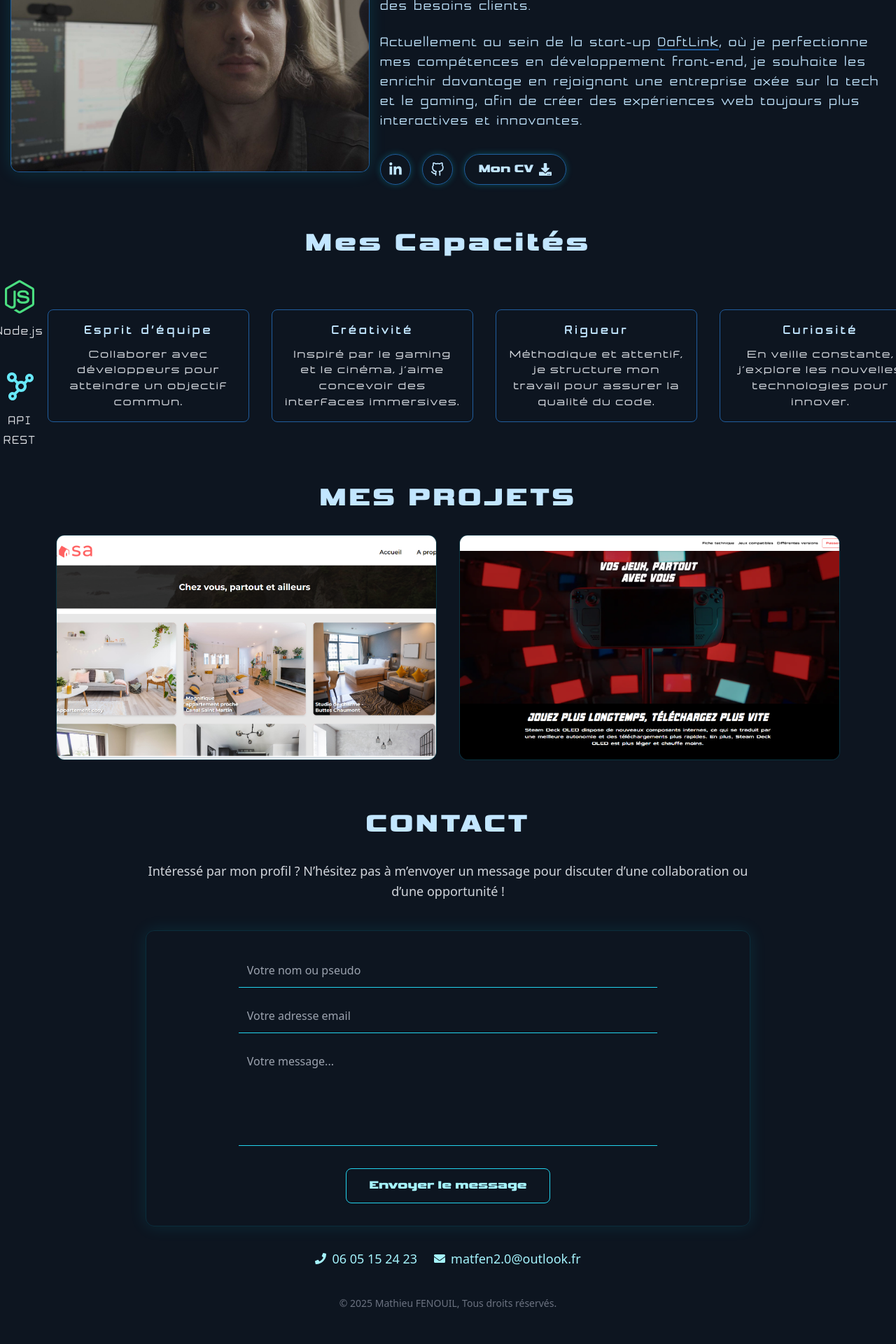
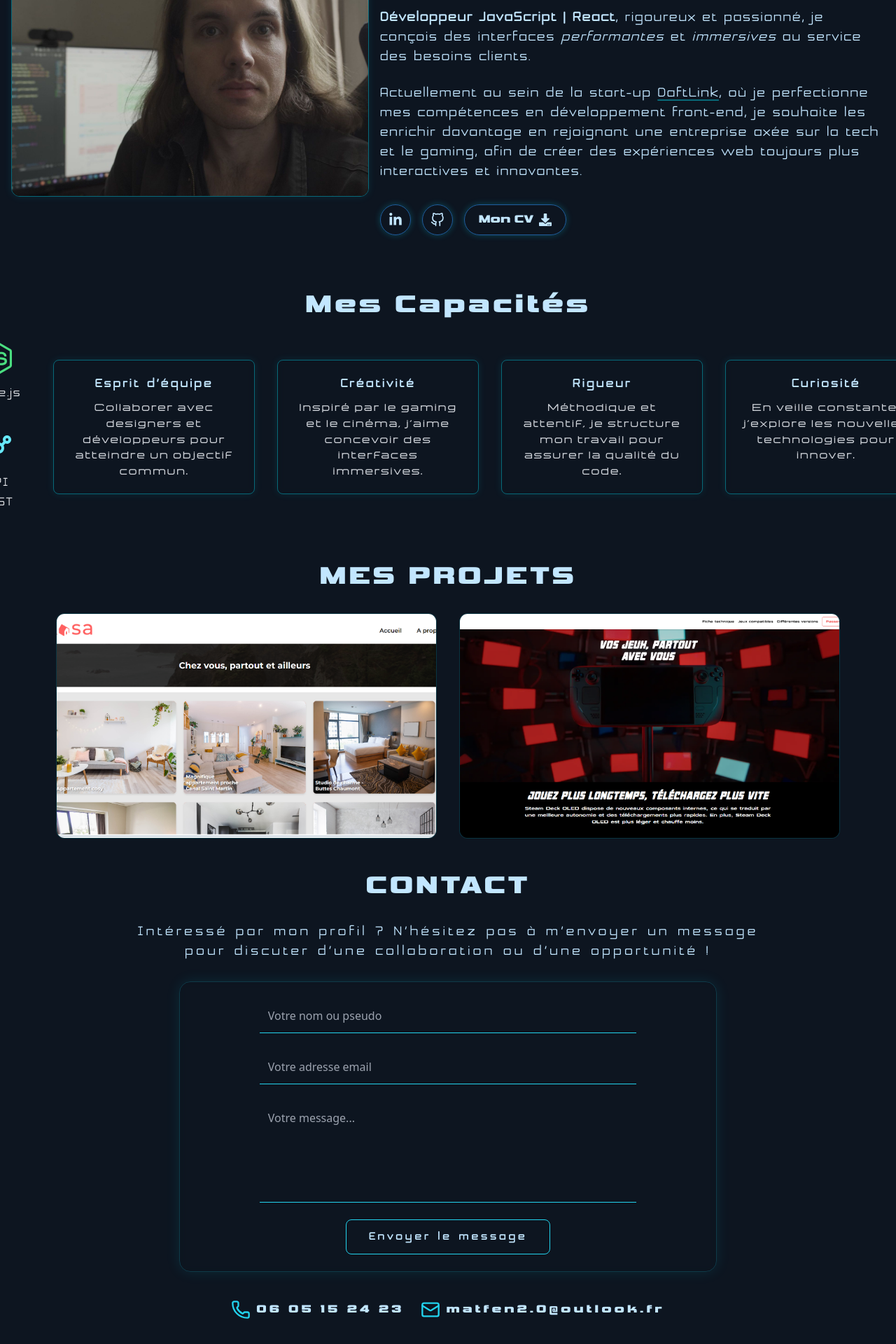
Before and after one commit to Matfen2/portfolio-mathieu-fenouil, a React (Create React App) app: page / in a window 1280 px wide. Shown: the part 300-2220 px from the top of the page at 70% size. Before the commit the page ends 2188 px from the top, so only its background shows below. Built offline with nearby package versions, Linux system fonts and the light colour scheme.

Commit message:
Update Style
- Modify style of Capacities.jsx, Contact.jsx and Navbar.jsx

```diff
--- a/package.json
+++ b/package.json
@@ -3,6 +3,7 @@
   "version": "0.1.0",
   "private": true,
   "dependencies": {
+    "@emailjs/browser": "^4.4.1",
     "@emotion/react": "^11.14.0",
     "@emotion/styled": "^11.14.1",
     "@mui/icons-material": "^7.3.4",
@@ -13,6 +14,7 @@
     "@testing-library/user-event": "^13.5.0",
     "emailjs-com": "^3.2.0",
     "framer-motion": "^12.23.24",
+    "lucide-react": "^0.545.0",
     "react": "^19.2.0",
     "react-dom": "^19.2.0",
     "react-icons": "^5.5.0",
--- a/src/index.css
+++ b/src/index.css
@@ -7,6 +7,7 @@
   --uielements: #0D2847;
   --border: #205D9E;
   --text: #C2E6FF;
+  --tron: rgba(0, 229, 255, 0.4);
 }
 
 @font-face {
@@ -33,24 +34,3 @@ body {
     padding: 0;
     background: var(--background) ;
 }
-
-/* Header */
-/* --- Effet machine à écrire sur le nom --- */
-.typewriter {
-  overflow: hidden;
-  white-space: nowrap;
-  border-right: 3px solid var(--text);
-  width: 0;
-  animation:
-    typing 1.2s steps(20, end) forwards,
-    blink 0.7s infinite;
-}
-
-@keyframes typing {
-  from { width: 0 }
-  to   { width: 86% }
-}
-
-@keyframes blink {
-  50% { border-color: transparent }
-}
--- a/src/sections/Capacities.jsx
+++ b/src/sections/Capacities.jsx
@@ -21,11 +21,11 @@ const fadeRight = {
 
 export default function Capacities() {
   return (
-    <section id="capacities-section" className="pt-8 pb-4 text-gray-200">
+    <section id="capacities-section" className="pt-12 pb-10 text-gray-200">
       <div className="mx-auto px-6 text-center">
         {/* Titre */}
         <h2
-          className="text-4xl font-bold mb-8"
+          className="text-3xl md:text-4xl font-bold mb-8"
           style={{
             fontFamily: "Vipnagorgialla",
             color: "var(--text)",
@@ -35,112 +35,95 @@ export default function Capacities() {
           Mes Capacités
         </h2>
 
-        {/* Conteneur principal CENTRÃ‰ */}
-        <div className="flex flex-col lg:flex-row justify-center items-center gap-10">
-          {/* --- GAUCHE : compÃ©tences techniques (2 par ligne) --- */}
+        {/* Conteneur principal responsive */}
+        <div className="flex flex-col lg:flex-row justify-center items-center gap-12 lg:gap-20">
+          {/* --- GAUCHE : Compétences techniques --- */}
           <motion.div
             variants={fadeLeft}
             initial="hidden"
             whileInView="visible"
             viewport={{ once: true }}
-            className="grid grid-cols-2 gap-x-16 gap-y-10 justify-items-center"
+            className="grid grid-cols-2 sm:grid-cols-2 gap-x-10 gap-y-10 justify-items-center"
           >
-            {/* React */}
+            {[
+              { Icon: FaReact, color: "text-cyan-400", label: "React.js" },
+              { Icon: FaNodeJs, color: "text-green-400", label: "Node.js" },
+              { Icon: SiTailwindcss, color: "text-sky-400", label: "Tailwind CSS" },
+              { Icon: BiNetworkChart, color: "text-cyan-300", label: "API REST" },
+            ].map(({ Icon, color, label }, i) => (
               <motion.div
+                key={i}
                 className="flex flex-col items-center"
                 variants={iconVariants}
                 initial="initial"
                 animate="pulse"
                 whileHover="hover"
               >
-              <FaReact className="text-5xl text-cyan-400" />
-              <p className="mt-3 text-lg font-medium" style={{ fontFamily: "Honor", letterSpacing: "1.5px" }}>React.js</p>
+                <Icon className={`text-5xl ${color}`} />
+                <p
+                  className="mt-3 text-lg font-medium"
+                  style={{
+                    fontFamily: "Honor",
+                    letterSpacing: "1.5px",
+                  }}
+                >
+                  {label}
+                </p>
+              </motion.div>
+            ))}
           </motion.div>
 
-            {/* Node.js */}
-            <motion.div
-              className="flex flex-col items-center"
-              variants={iconVariants}
-              initial="initial"
-              animate="pulse"
-              whileHover="hover"
-            >
-              <FaNodeJs className="text-5xl text-green-400" />
-              <p className="mt-3 text-lg font-medium" style={{ fontFamily: "Honor", letterSpacing: "1.5px" }}>Node.js</p>
-            </motion.div>
-
-            {/* Tailwind CSS */}
-            <motion.div
-              className="flex flex-col items-center"
-              variants={iconVariants}
-              initial="initial"
-              animate="pulse"
-              whileHover="hover"
-            >
-              <SiTailwindcss className="text-5xl text-sky-400" />
-              <p className="mt-3 text-lg font-medium" style={{ fontFamily: "Honor", letterSpacing: "1.5px" }}>Tailwind CSS</p>
-            </motion.div>
-
-            {/* API REST */}
-            <motion.div
-              className="flex flex-col items-center"
-              variants={iconVariants}
-              initial="initial"
-              animate="pulse"
-              whileHover="hover"
-            >
-              <BiNetworkChart className="text-5xl text-cyan-300" />
-              <p className="mt-3 text-lg font-medium" style={{ fontFamily: "Honor", letterSpacing: "1.5px" }}>API REST</p>
-            </motion.div>
-          </motion.div>
-
-          {/* --- DROITE : capacités humaines (4 en ligne) --- */}
+          {/* --- DROITE : Capacités humaines --- */}
           <motion.div
             variants={fadeRight}
             initial="hidden"
             whileInView="visible"
             viewport={{ once: true }}
-            className="flex flex-nowrap justify-center items-stretch gap-8"
+            className="grid grid-cols-1 sm:grid-cols-2 lg:flex lg:flex-nowrap justify-center items-stretch gap-6 md:gap-8"
           >
-            {/* Esprit d’équipe */}
-            <div className="rounded-lg w-72 p-4 items-center border border-[var(--border)] text-[var(--text)]">
-              <h4 className="text-cyan-300 text-lg font-semibold mb-2" style={{ fontFamily: "Honor", color: "var(--text)", letterSpacing: "4px"}}>
-                Esprit d’équipe
+            {[
+              {
+                title: "Esprit d’équipe",
+                text: "Collaborer avec designers et développeurs pour atteindre un objectif commun.",
+              },
+              {
+                title: "Créativité",
+                text: "Inspiré par le gaming et le cinéma, j’aime concevoir des interfaces immersives.",
+              },
+              {
+                title: "Rigueur",
+                text: "Méthodique et attentif, je structure mon travail pour assurer la qualité du code.",
+              },
+              {
+                title: "Curiosité",
+                text: "En veille constante, j’explore les nouvelles technologies pour innover.",
+              },
+            ].map(({ title, text }, i) => (
+              <div
+                key={i}
+                className="rounded-lg w-full sm:w-72 p-5 border shadow-[0_0_12px_rgba(0,229,255,0.1)] backdrop-blur-sm" style={{ borderColor: "var(--tron)"}}
+              >
+                <h4
+                  className="text-cyan-300 text-lg font-semibold mb-2"
+                  style={{
+                    fontFamily: "Honor",
+                    color: "var(--text)",
+                    letterSpacing: "3px",
+                  }}
+                >
+                  {title}
                 </h4>
-              <p className="text-gray-300 text-sm leading-relaxed" style={{ fontFamily: "Techovier", letterSpacing: "1.6px" }}>
-                Collaborer avec développeurs pour atteindre un objectif commun.
+                <p
+                  className="text-gray-300 text-sm leading-relaxed"
+                  style={{
+                    fontFamily: "Techovier",
+                    letterSpacing: "1.6px",
+                  }}
+                >
+                  {text}
                 </p>
               </div>
-
-            {/* Créativité */}
-            <div className="rounded-lg w-72 p-4 border border-[var(--border)] text-[var(--text)]">
-              <h4 className="text-cyan-300 text-lg font-semibold mb-2" style={{ fontFamily: "Honor", color: "var(--text)", letterSpacing: "4px"}}>
-                Créativité
-              </h4>
-              <p className="text-gray-300 text-sm leading-relaxed" style={{ fontFamily: "Techovier", letterSpacing: "1.6px" }}>
-                Inspiré par le gaming et le cinéma, j'aime concevoir des interfaces immersives.
-              </p>
-            </div>
-
-            {/* Rigueur */}
-            <div className="rounded-lg w-72 p-4 border border-[var(--border)] text-[var(--text)]">
-              <h4 className="text-cyan-300 text-lg font-semibold mb-2" style={{ fontFamily: "Honor", color: "var(--text)", letterSpacing: "4px"}}>
-                Rigueur
-              </h4>
-              <p className="text-gray-300 text-sm leading-relaxed" style={{ fontFamily: "Techovier", letterSpacing: "1.5px" }}>
-                Méthodique et attentif, je structure mon travail pour assurer la qualité du code.
-              </p>
-            </div>
-
-            {/* Curiosité */}
-            <div className="rounded-lg w-72 p-4 border border-[var(--border)] text-[var(--text)]">
-              <h4 className="text-cyan-300 text-lg font-semibold mb-2" style={{ fontFamily: "Honor", color: "var(--text)", letterSpacing: "4px"}}>
-                Curiosité
-              </h4>
-              <p className="text-gray-300 text-sm leading-relaxed" style={{ fontFamily: "Techovier", letterSpacing: "1.5px" }}>
-                En veille constante, j'explore les nouvelles technologies pour innover.
-              </p>
-            </div>
+            ))}
           </motion.div>
         </div>
       </div>
--- a/src/sections/Contact.jsx
+++ b/src/sections/Contact.jsx
@@ -1,137 +1,121 @@
-import { useState } from "react";
-import { FaEnvelope, FaPhone, FaCheckCircle } from "react-icons/fa";
-import emailjs from "emailjs-com";
+import React, { useRef, useState } from "react";
+import emailjs from "@emailjs/browser";
+import { Mail, Phone } from "lucide-react";
 
 export default function Contact() {
-  const [formData, setFormData] = useState({ name: "", email: "", message: "" });
-  const [alert, setAlert] = useState("");
-  const [sent, setSent] = useState(false);
-  const [showCheck, setShowCheck] = useState(false);
+  const form = useRef();
+  const [isSent, setIsSent] = useState(false);
+  const [formData, setFormData] = useState({
+    name: "",
+    email: "",
+    message: "",
+  });
 
   const handleChange = (e) => {
     const { name, value } = e.target;
     setFormData((prev) => ({ ...prev, [name]: value }));
   };
 
-  const handleSubmit = (e) => {
+  const sendEmail = (e) => {
     e.preventDefault();
 
-    if (!formData.name || !formData.email || !formData.message) {
-      setAlert("⚠️ Veuillez remplir tous les champs !");
-      setTimeout(() => setAlert(""), 3000);
-      return;
-    }
-
     emailjs
-      .send(
-        "service_8jzgjp7", // Service ID
-        "template_868bj3n", // Template ID
-        {
-          from_name: formData.name,
-          from_email: formData.email,
-          message: formData.message,
-        },
-        "ppb_C3RYNt0Yrczm0" // Public Key
+      .sendForm(
+        "service_8jzgjp7", // Ton Service ID
+        "template_868bj3n", // Ton Template ID
+        form.current,
+        "ppb_C3RYNt0Yrczm0" // Ta Public Key
       )
       .then(
         () => {
-          setAlert("✅ Message envoyé avec succès !");
+          setIsSent(true);
           setFormData({ name: "", email: "", message: "" });
-          setSent(true);
-          setShowCheck(true);
-          setTimeout(() => {
-            setAlert("");
-            setSent(false);
-            setShowCheck(false);
-          }, 3000);
+          setTimeout(() => setIsSent(false), 4000);
         },
         (error) => {
-          console.error("FAILED...", error.text);
-          setAlert("❌ Une erreur est survenue, réessayez plus tard.");
-          setTimeout(() => setAlert(""), 3000);
+          console.error("Erreur lors de l'envoi :", error);
         }
       );
   };
 
   return (
     <section
-      id="contact-section"
-      className="pt-8 pb-4 text-gray-200 relative overflow-hidden"
+      id="contact"
+      className="pt-8 pb-4 bg-transparent text-[var(--text)] text-center"
     >
-      {/* ✅ Effet lumineux Tron */}
-      {sent && (
-        <div className="absolute inset-0 bg-cyan-400/10 blur-3xl animate-pulse"></div>
-      )}
-
-      {/* ✅ Icône Check animée */}
-      {showCheck && (
-        <div className="absolute inset-0 flex items-center justify-center z-20">
-          <FaCheckCircle
-            className="text-cyan-400 text-6xl animate-[tronPulse_1.2s_ease-in-out]"
-            style={{ filter: "drop-shadow(0 0 20px rgba(0,255,255,0.8))" }}
-          />
-        </div>
-      )}
-
-      {/* ✅ Animation personnalisée */}
-      <style>
-        {`
-          @keyframes tronPulse {
-            0% { transform: scale(0.5); opacity: 0; }
-            50% { transform: scale(1.4); opacity: 1; }
-            100% { transform: scale(1); opacity: 0; }
-          }
-        `}
-      </style>
-
-      <div className="max-w-4xl mx-auto mt-6 px-4 text-center relative z-10">
-        <h2 className="text-4xl font-bold text-cyan-400 mb-8" style={{ fontFamily: "Vipnagorgialla", color: "var(--text)", letterSpacing: "4px"}}>
+      <h2 className="text-4xl font-bold mb-8 text-center"
+          style={{ fontFamily: "Vipnagorgialla", color: "var(--text)", letterSpacing: "4px"}}>
         CONTACT
       </h2>
 
-        <p className="text-lg mb-10 leading-relaxed text-gray-300">
+      <p className="max-w-4xl mx-auto mb-7 text-gray-300 text-xl" style={{ fontFamily: "Honor", color: "var(--text)", letterSpacing: "4px"}}>
         Intéressé par mon profil ? N’hésitez pas à m’envoyer un message pour
         discuter d’une collaboration ou d’une opportunité !
       </p>
 
-        {/* ✅ Message d’alerte */}
-        {alert && (
-          <div className="mb-6 text-cyan-300 font-semibold border border-cyan-500/40 py-3 rounded-lg shadow-[0_0_20px_rgba(0,229,255,0.2)] transition-opacity duration-700">
-            {alert}
+      <div className="max-w-3xl mx-auto p-6 rounded-2xl border border-cyan-400/20 shadow-[0_0_20px_rgba(0,229,255,0.1)] backdrop-blur-sm">
+        <form ref={form} onSubmit={sendEmail} className="flex flex-col items-center space-y-6">
+          <input
+            type="text"
+            name="name"
+            placeholder="Votre nom ou pseudo"
+            value={formData.name}
+            onChange={handleChange}
+            required
+            className="w-full md:w-3/4 p-3 bg-transparent text-[var(--text)] placeholder-gray-400 border-b border-cyan-400 focus:outline-none focus:border-cyan-300 transition-all duration-300 focus:shadow-[0_0_10px_rgba(0,229,255,0.3)]"
+          />
+
+          <input
+            type="email"
+            name="email"
+            placeholder="Votre adresse email"
+            value={formData.email}
+            onChange={handleChange}
+            required
+            className="w-full md:w-3/4 p-3 bg-transparent text-[var(--text)] placeholder-gray-400 border-b border-cyan-400 focus:outline-none focus:border-cyan-300 transition-all duration-300 focus:shadow-[0_0_10px_rgba(0,229,255,0.3)]"
+          />
+
+          <textarea
+            name="message"
+            placeholder="Votre message..."
+            rows="5"
+            value={formData.message}
+            onChange={handleChange}
+            required
+            className="w-full md:w-3/4 p-3 bg-transparent text-[var(--text)] placeholder-gray-400 border-b border-cyan-400 focus:outline-none focus:border-cyan-300 transition-all duration-300 focus:shadow-[0_0_10px_rgba(0,229,255,0.3)] resize-none"
+          />
+
+          <button
+            type="submit"
+            style={{ fontFamily: "Honor", color: "var(--text)", letterSpacing: "4px"}}
+            className="mt-4 px-8 py-3 border border-cyan-400 rounded-lg text-cyan-400 font-semibold hover:bg-cyan-400/10 hover:shadow-[0_0_15px_rgba(0,229,255,0.5)] transition-all duration-300"
+          >
+            Envoyer le message
+          </button>
+
+          {isSent && (
+            <p className="text-cyan-400 font-semibold animate-pulse mt-4">
+              ✅ Message envoyé avec succès !
+            </p>
+          )}
+        </form>
       </div>
-        )}
 
-        {/* ✅ Formulaire */}
-        <form onSubmit={handleSubmit} className="flex flex-col gap-4 items-center border border-cyan-500/15 rounded-xl p-8 shadow-[0_0_25px_rgba(0,229,255,0.1)] relative">
-          <input type="text" name="name" placeholder="Votre nom ou pseudo" value={formData.name} onChange={handleChange}
-          className="w-full md:w-3/4 p-3 bg-transparent text-[var(--text)] placeholder-gray-400 border-b border-cyan-400 focus:outline-none focus:border-cyan-300 transition-all duration-300 focus:shadow-[0_0_10px_rgba(0,229,255,0.3)]" />
-
-          <input type="email" name="email" placeholder="Votre adresse email" value={formData.email} onChange={handleChange}
-          className="w-full md:w-3/4 p-3 bg-transparent text-[var(--text)] placeholder-gray-400 border-b border-cyan-400 focus:outline-none focus:border-cyan-300 transition-all duration-300 focus:shadow-[0_0_10px_rgba(0,229,255,0.3)]" />
-
-          <textarea name="message" placeholder="Votre message..." rows="5" value={formData.message} onChange={handleChange}
-          className="w-full md:w-3/4 p-3 bg-transparent text-[var(--text)] placeholder-gray-400 border-b border-cyan-400 focus:outline-none focus:border-cyan-300 transition-all duration-300 focus:shadow-[0_0_10px_rgba(0,229,255,0.3)] resize-none" />
-
-          <button type="submit" className="mt-4 px-8 py-3 rounded-lg border border-cyan-400 text-cyan-200 hover:bg-cyan-400 hover:text-[#071922] transition-all duration-300 font-semibold relative overflow-hidden" style={{ fontFamily: 'Vipnagorgialla' }}>
-            <span className="relative z-10">Envoyer le message</span>
-            <span className="absolute inset-0 bg-cyan-400/20 blur-lg opacity-0 hover:opacity-100 transition-opacity duration-300"></span>
-          </button>
-        </form>
-
-        {/* ✅ Coordonnées */}
-        <div className="mt-8 flex flex-col md:flex-row items-center justify-center gap-6 text-cyan-200">
+      {/* Coordonnées */}
+      <div className="mt-10 flex flex-col md:flex-row justify-center items-center gap-6 text-gray-300">
         <div className="flex items-center gap-2">
-            <FaPhone /> <span className="text-lg">06 05 15 24 23</span>
+          <Phone className="text-cyan-400" size={28} />
+          <span style={{ fontFamily: "Vipnagorgialla", color: "var(--text)", letterSpacing: "4px"}}>06 05 15 24 23</span>
         </div>
         <div className="flex items-center gap-2">
-            <FaEnvelope /> <span className="text-lg">matfen2.0@outlook.fr</span>
+          <Mail className="text-cyan-400" size={28} />
+          <span style={{ fontFamily: "Vipnagorgialla", color: "var(--text)", letterSpacing: "4px"}}>matfen2.0@outlook.fr</span>
         </div>
       </div>
 
-        <p className="mt-10 text-sm text-gray-500">
+      <p className="text-md text-gray-500 mt-10" style={{ fontFamily: "Honor", color: "var(--text)", letterSpacing: "4px"}}>
         © 2025 Mathieu FENOUIL, Tous droits réservés.
       </p>
-      </div>
     </section>
   );
 }
--- a/src/sections/Navbar.jsx
+++ b/src/sections/Navbar.jsx
@@ -30,7 +30,7 @@ export default function Navbar() {
           }
         });
       },
-      { threshold: 0.6 } // 60 % de la section visible
+      { threshold: 0.6 }
     );
 
     sections.forEach((section) => observer.observe(section));
--- a/src/sections/Present.jsx
+++ b/src/sections/Present.jsx
@@ -17,42 +17,29 @@ const Present = () => {
               src={PhotoMe}
               alt="Mathieu Fenouil"
               loading="lazy"
-              className=" w-full max-w-lg object-cover rounded-xl
-                         ring-1 ring-[var(--border)] shadow-[0_0_24px_rgba(0,229,255,.15)]"
-              style={{ aspectRatio: "4 / 3" }}
+              className=" w-full max-w-xl object-cover rounded-xl
+                        border shadow-[0_0_12px_rgba(0,229,255,0.1)]"
+              style={{ aspectRatio: "4 / 3", borderColor: "var(--tron)" }}
             />
           </div>
 
           {/* Texte + actions */}
-          <div className="lg:col-span-7 space-y-6">
-            <h2 className="typewriter text-3xl sm:text-4xl md:text-6xl lg:text-7xl font-bold tracking-wider text-center" style={{ fontFamily: "Vipnagorgialla", color: "var(--text)" }}>
-              Mathieu FENOUIL
+          <div className="lg:col-span-7 space-y-6 text-center lg:text-left">
+            <h2 className="typewriter mx-auto lg:mx-0 font-bold tracking-wider leading-tight text-3xl sm:text-4xl md:text-5xl lg:text-6xl xl:text-7xl"
+            style={{ fontFamily: "Vipnagorgialla", color: "var(--text)", display: "inline-block", maxWidth: "100%"}}>
+              <span className="typewriter-text">Mathieu FENOUIL</span>
             </h2>
-            <p
-              className="text-base sm:text-lg md:text-xl leading-relaxed tracking-wide"
-              style={{ fontFamily: "Honor", letterSpacing: "1.5px" }}
-            >
-              <strong>Développeur JavaScript | React</strong>, rigoureux et passionné,
-              je conçois des interfaces <em>performantes</em> et <em>immersives</em> au
-              service des besoins clients.
-            </p>
-
-            <p
-              className="text-base sm:text-lg md:text-xl leading-relaxed tracking-wide"
-              style={{ fontFamily: "Honor", letterSpacing: "1.5px" }}
-            >
+            <p className="text-sm sm:text-base md:text-lg lg:text-xl leading-relaxed tracking-wide max-w-3xl mx-auto lg:mx-0" style={{ fontFamily: "Honor", letterSpacing: "1.5px" }}>
+            <strong>Développeur JavaScript | React</strong>, rigoureux et passionné, je conçois des interfaces <em>performantes</em> et <em>immersives</em> au service des besoins clients.</p>
+            <p className="text-sm sm:text-base md:text-lg lg:text-xl leading-relaxed tracking-wide max-w-3xl mx-auto lg:mx-0" style={{ fontFamily: "Honor", letterSpacing: "1.5px" }}>
               Actuellement au sein de la start-up{" "}
-              <a
-                className="underline decoration-[var(--border)] underline-offset-4 hover:text-white transition"
-                href="https://www.linkedin.com/company/daftlink/posts/?feedView=all"
-                target="_blank"
-                rel="noopener noreferrer"
-              >
+              <a className="underline decoration-[var(--tron)] underline-offset-4 hover:text-cyan-300 transition hover:scale-110 hover:drop-shadow-[0_0_2px_#00e5ff]" href="https://www.linkedin.com/company/daftlink/posts/?feedView=all" target="_blank" rel="noopener noreferrer">
                 DaftLink
               </a>
               , où je perfectionne mes compétences en développement front-end, je souhaite
-              les enrichir davantage en rejoignant une entreprise axée sur la tech et le gaming,
-              afin de créer des expériences web toujours plus interactives et innovantes.
+              les enrichir davantage en rejoignant une entreprise axée sur la tech et le
+              gaming, afin de créer des expériences web toujours plus interactives et
+              innovantes.
             </p>
 
             {/* Actions */}
--- a/src/sections/Projets.jsx
+++ b/src/sections/Projets.jsx
@@ -52,7 +52,7 @@ export default function Projects() {
                   </a>
                 </div>
 
-                <h3 className="text-xl font-semibold text-white" style={{ fontFamily: "Vipnagorgialla" }}>
+                <h3 className="text-2xl font-semibold text-white" style={{ fontFamily: "Vipnagorgialla", color: "var(--text)", letterSpacing: "4px"}}>
                   {p.title}
                 </h3>
               </div>
```
Also changed, not shown: 1 other file (tests, documents, lock files or other folders). Lines whose indentation alone changed are shown as unchanged.
